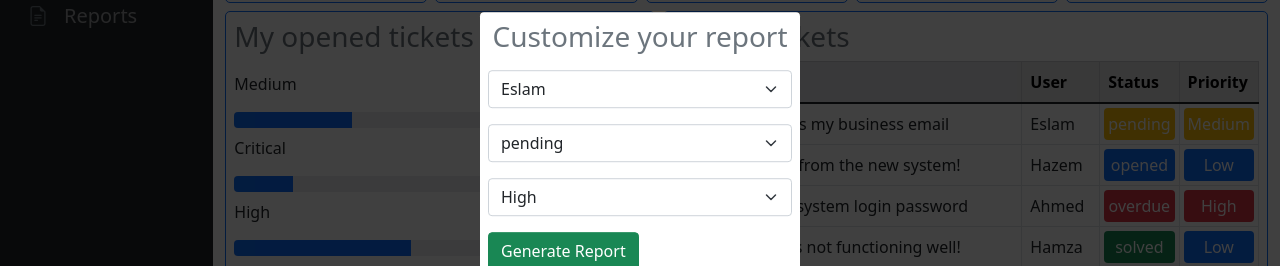
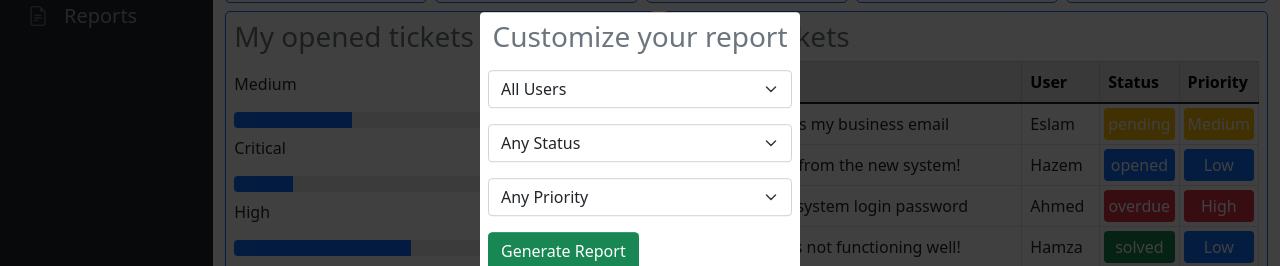
Before and after one commit to Abdelghani-Adel/I.T_Manager, a React (Create React App) app: page /tickets/dashboard in a window 1280 px wide. Both pictures are taken after a click on the button "Tickets Report". Shown: the part 255-521 px from the top of the page. Built offline with nearby package versions, Linux system fonts and the light colour scheme.

Commit message:
edited tickets filter report

```diff
--- a/src/Pages/TicketsPage/components/Report/ReportCustom.js
+++ b/src/Pages/TicketsPage/components/Report/ReportCustom.js
@@ -3,9 +3,9 @@ import { useRef } from "react";
 import { Link } from "react-router-dom";
 
 const ReportCustom = (props) => {
-  const [userInput, setUserInput] = useState("");
-  const [statusInput, setStatusInput] = useState("");
-  const [priorityInput, setPriorityInput] = useState("");
+  const [userInput, setUserInput] = useState("All");
+  const [statusInput, setStatusInput] = useState("All");
+  const [priorityInput, setPriorityInput] = useState("All");
 
   const userChangeHandler = (e) => {
     setUserInput(e.target.value);
@@ -28,9 +28,11 @@ const ReportCustom = (props) => {
             className="form-select"
             id="inputGroupSelect01"
             onChange={userChangeHandler}
-            defaultValue={"All"}
+            defaultValue={"All Users"}
           >
-            <option disabled>Choose User</option>
+            <option value="All Users" disabled>
+              All Users
+            </option>
             <option>Eslam</option>
             <option>Hamza</option>
             <option>Hossam</option>
@@ -41,9 +43,11 @@ const ReportCustom = (props) => {
             className="form-select"
             id="inputGroupSelect01"
             onChange={statusChangeHandler}
-            defaultValue={"All"}
+            defaultValue={"Any Status"}
           >
-            <option disabled>Choose Status</option>
+            <option value="Any Status" disabled>
+              Any Status
+            </option>
             <option>pending</option>
             <option>opened</option>
             <option>solved</option>
@@ -54,9 +58,11 @@ const ReportCustom = (props) => {
             className="form-select"
             id="inputGroupSelect01"
             onChange={priorityChangeHandler}
-            defaultValue={"All"}
+            defaultValue={"Any Priority"}
           >
-            <option disabled>Choose Priority</option>
+            <option value="Any Priority" disabled>
+              Any Priority
+            </option>
             <option>High</option>
             <option>Medium</option>
             <option>Low</option>
--- a/src/Pages/TicketsPage/components/Report/TicketsReport.js
+++ b/src/Pages/TicketsPage/components/Report/TicketsReport.js
@@ -7,15 +7,23 @@ const TicketsReport = (props) => {
   let filteredTickets = ticketsState;
   const params = useParams();
 
+  if (params.status !== "All") {
     filteredTickets = filteredTickets.filter(
       (ticket) => ticket.status === params.status
     );
+  }
+
+  if (params.priority !== "All") {
     filteredTickets = filteredTickets.filter(
       (ticket) => ticket.priority === params.priority
     );
+  }
+
+  if (params.user !== "All") {
     filteredTickets = filteredTickets.filter(
       (ticket) => ticket.user === params.user
     );
+  }
 
   return (
     <div>
```
Lines whose indentation alone changed are shown as unchanged.
